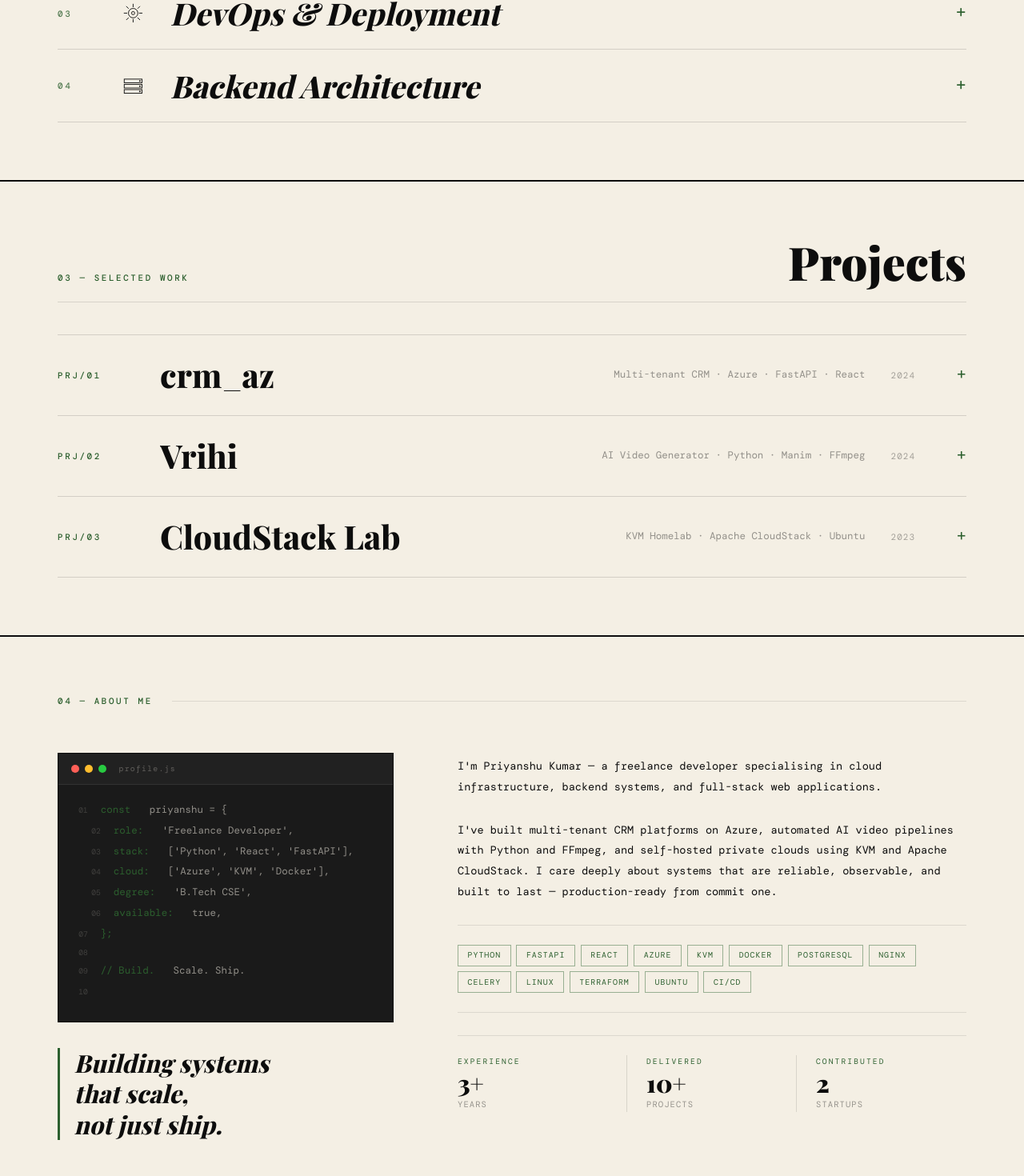
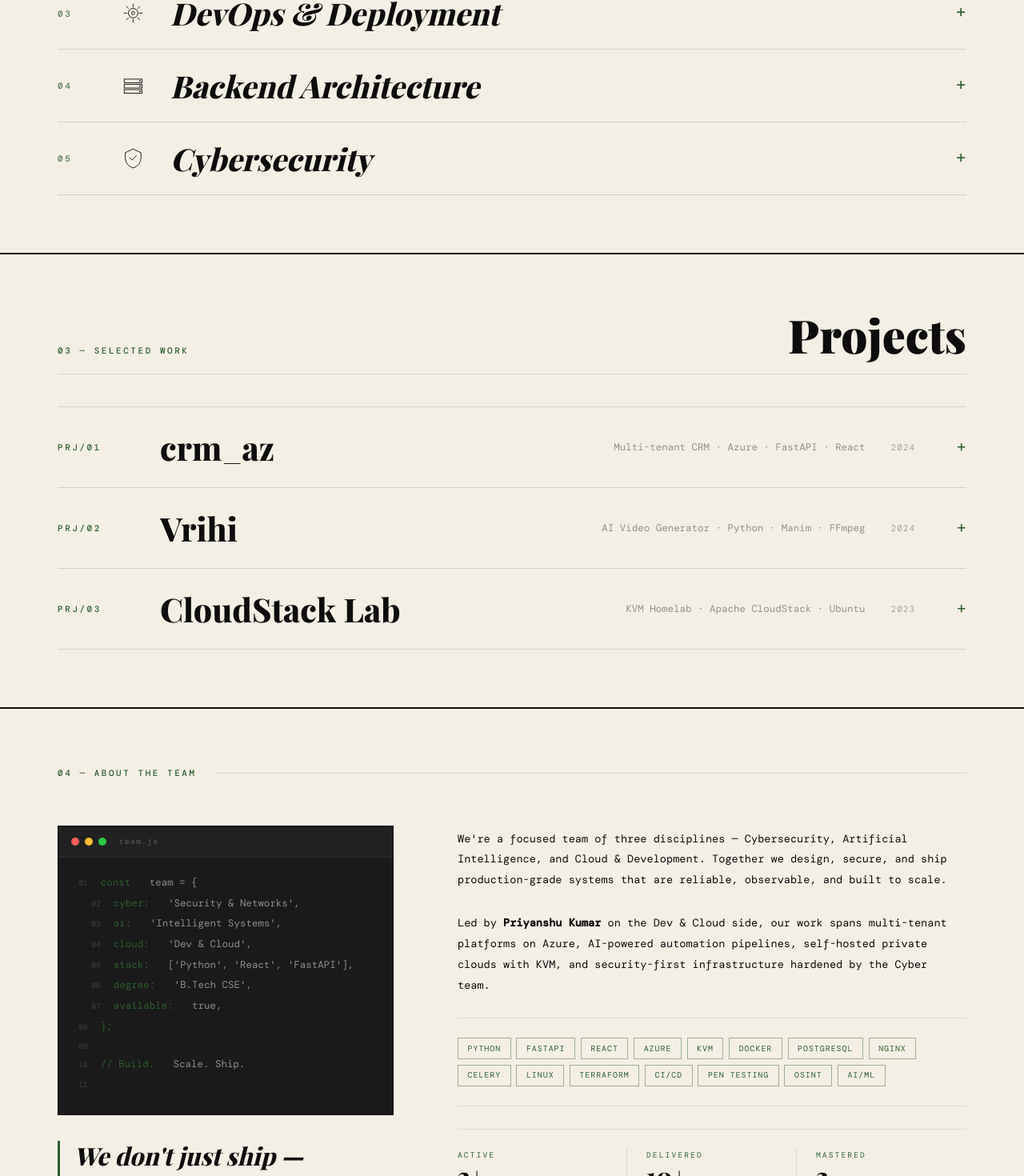
Before and after one commit to ryoikitenkaai/priyanshu.monster, a React (Vite) app: page / in a window 1280 px wide. Shown: the part 1259-2729 px from the top of the page at 80% size. Built offline with nearby package versions, Linux system fonts and the light colour scheme; a web font is replaced by a local one.

Commit message:
updated css

```diff
--- a/src/components/About.css
+++ b/src/components/About.css
@@ -213,6 +213,96 @@
   opacity: 0.4;
 }
 
+/* ── TEAM CREDITS ── */
+.about__teams {
+  margin-top: 4rem;
+  padding-top: 3rem;
+  border-top: 1px solid rgba(13,13,13,0.12);
+}
+
+.about__teams-label {
+  display: flex;
+  align-items: center;
+  gap: 1.5rem;
+  margin-bottom: 2rem;
+}
+
+.about__teams-grid {
+  display: grid;
+  grid-template-columns: repeat(3, 1fr);
+  gap: 1.25rem;
+}
+
+/* Base card */
+.about__team-card {
+  padding: 1.75rem;
+  border: 1px solid rgba(13,13,13,0.14);
+  display: flex;
+  flex-direction: column;
+  gap: 0.75rem;
+  position: relative;
+  transition: border-color 0.22s ease, transform 0.22s ease;
+}
+
+.about__team-card:hover {
+  transform: translateY(-2px);
+}
+
+/* Accent top bar by colour */
+.about__team-card--red  { border-top: 2.5px solid #C0392B; }
+.about__team-card--green { border-top: 2.5px solid var(--green); }
+.about__team-card--blue { border-top: 2.5px solid #1A5276; }
+
+/* Lead card gets a more prominent look */
+.about__team-card--lead {
+  background: var(--cream-dark);
+  border-color: rgba(13,13,13,0.24);
+}
+
+.about__team-header {
+  display: flex;
+  align-items: center;
+  gap: 0.6rem;
+  flex-wrap: wrap;
+}
+
+.about__team-tag {
+  font-family: var(--font-mono);
+  font-size: 0.58rem;
+  letter-spacing: 0.2em;
+  text-transform: uppercase;
+  color: var(--black);
+  opacity: 0.38;
+}
+
+.about__team-lead-badge {
+  font-family: var(--font-mono);
+  font-size: 0.55rem;
+  letter-spacing: 0.15em;
+  text-transform: uppercase;
+  color: var(--green);
+  border: 1px solid rgba(44,95,46,0.5);
+  padding: 0.12rem 0.5rem;
+  margin-left: auto;
+}
+
+.about__team-name {
+  font-family: var(--font-display);
+  font-style: italic;
+  font-size: 1.15rem;
+  font-weight: 800;
+  color: var(--black);
+  line-height: 1.1;
+}
+
+.about__team-desc {
+  font-family: var(--font-mono);
+  font-size: 0.75rem;
+  line-height: 1.75;
+  color: var(--black);
+  opacity: 0.55;
+}
+
 /* Responsive */
 @media (max-width: 1024px) {
   .about__grid { grid-template-columns: 340px 1fr; gap: 3.5rem; }
@@ -222,6 +312,7 @@
   .about__grid { grid-template-columns: 1fr; gap: 2.5rem; }
   .about__stats { grid-template-columns: repeat(3, 1fr); }
   .about__code-rest { font-size: 0.7rem; }
+  .about__teams-grid { grid-template-columns: 1fr; gap: 1rem; }
 }
 
 @media (max-width: 480px) {
--- a/src/components/About.jsx
+++ b/src/components/About.jsx
@@ -2,24 +2,50 @@ import React from 'react';
 import './About.css';
 
 const STATS = [
-  { n: '3+',  l: 'Years',    sub: 'EXPERIENCE'  },
+  { n: '3+',  l: 'Years',    sub: 'ACTIVE'      },
   { n: '10+', l: 'Projects', sub: 'DELIVERED'   },
-  { n: '2',   l: 'Startups', sub: 'CONTRIBUTED' },
+  { n: '3',   l: 'Domains', sub: 'MASTERED'    },
 ];
 
 const SKILLS = [
   'Python', 'FastAPI', 'React', 'Azure', 'KVM',
   'Docker', 'PostgreSQL', 'Nginx', 'Celery', 'Linux',
-  'Terraform', 'Ubuntu', 'CI/CD',
+  'Terraform', 'CI/CD', 'Pen Testing', 'OSINT', 'AI/ML',
 ];
 
-/* Inline terminal graphic — real code lines */
+const TEAMS = [
+  {
+    id: '01',
+    tag: 'CYBER TEAM',
+    name: 'Security & Networks',
+    desc: 'Penetration testing, vulnerability research, network hardening, OSINT, and security audits across infrastructure and applications.',
+    color: 'red',
+  },
+  {
+    id: '02',
+    tag: 'AI TEAM',
+    name: 'Intelligent Systems',
+    desc: 'AI-driven automation, video pipelines, ML model integration, and intelligent workflow engines built with Python and modern AI tooling.',
+    color: 'green',
+  },
+  {
+    id: '03',
+    tag: 'DEV & CLOUD',
+    name: 'Priyanshu Kumar',
+    desc: 'Full-stack development, cloud infrastructure on Azure & KVM, backend architecture, DevOps pipelines, and production-grade deployment.',
+    color: 'blue',
+    lead: true,
+  },
+];
+
+/* Inline terminal graphic */
 function TerminalGraphic() {
   const lines = [
-    { k: 'const', rest: ' priyanshu = {' },
-    { indent: true, k: 'role:', rest: " 'Freelance Developer'," },
+    { k: 'const', rest: ' team = {' },
+    { indent: true, k: 'cyber:', rest: " 'Security & Networks'," },
+    { indent: true, k: 'ai:', rest: " 'Intelligent Systems'," },
+    { indent: true, k: 'cloud:', rest: " 'Dev & Cloud'," },
     { indent: true, k: 'stack:', rest: " ['Python', 'React', 'FastAPI']," },
-    { indent: true, k: 'cloud:', rest: " ['Azure', 'KVM', 'Docker']," },
     { indent: true, k: 'degree:', rest: " 'B.Tech CSE'," },
     { indent: true, k: 'available:', rest: ' true,' },
     { k: '};', rest: '' },
@@ -28,13 +54,13 @@ function TerminalGraphic() {
   ];
 
   return (
-    <div className="about__terminal" aria-label="Code representation of Priyanshu's profile">
+    <div className="about__terminal" aria-label="Code representation of the team profile">
       {/* title bar */}
       <div className="about__terminal-bar">
         <span className="about__terminal-dot about__terminal-dot--r" />
         <span className="about__terminal-dot about__terminal-dot--y" />
         <span className="about__terminal-dot about__terminal-dot--g" />
-        <span className="about__terminal-title">profile.js</span>
+        <span className="about__terminal-title">team.js</span>
       </div>
       {/* code body */}
       <div className="about__terminal-body">
@@ -47,7 +73,7 @@ function TerminalGraphic() {
         ))}
         {/* blinking cursor */}
         <div className="about__code-line about__code-line--cursor">
-          <span className="about__code-num">10</span>
+          <span className="about__code-num">11</span>
           <span className="about__cursor" aria-hidden="true">▋</span>
         </div>
       </div>
@@ -57,12 +83,12 @@ function TerminalGraphic() {
 
 export default function About() {
   return (
-    <section className="about border-thick-top border-thick-bottom" id="about" aria-label="About Priyanshu">
+    <section className="about border-thick-top border-thick-bottom" id="about" aria-label="About the team">
       <div className="section-inner">
 
         {/* Eyebrow */}
         <div className="about__eyebrow reveal">
-          <span className="section-eyebrow">04 — About Me</span>
+          <span className="section-eyebrow">04 — About the Team</span>
           <span className="about__eyebrow-rule" aria-hidden="true" />
         </div>
 
@@ -73,21 +99,21 @@ export default function About() {
             <TerminalGraphic />
 
             <blockquote className="about__quote">
-              Building systems<br />that scale,<br />not just ship.
+              We don't just ship —<br />we build systems<br />that last.
             </blockquote>
           </div>
 
           {/* RIGHT — bio + skills + stats */}
           <div className="about__col-right">
             <p className="about__bio">
-              I&apos;m Priyanshu Kumar — a freelance developer specialising in cloud
-              infrastructure, backend systems, and full-stack web applications.
+              We're a focused team of three disciplines — Cybersecurity, Artificial Intelligence,
+              and Cloud &amp; Development. Together we design, secure, and ship production-grade
+              systems that are reliable, observable, and built to scale.
             </p>
             <p className="about__bio">
-              I&apos;ve built multi-tenant CRM platforms on Azure, automated AI video pipelines
-              with Python and FFmpeg, and self-hosted private clouds using KVM and Apache
-              CloudStack. I care deeply about systems that are reliable, observable, and built
-              to last — production-ready from commit one.
+              Led by <strong>Priyanshu Kumar</strong> on the Dev &amp; Cloud side, our work spans
+              multi-tenant platforms on Azure, AI-powered automation pipelines, self-hosted private
+              clouds with KVM, and security-first infrastructure hardened by the Cyber team.
             </p>
 
             <div className="about__skills" role="list" aria-label="Technical skills">
@@ -108,6 +134,28 @@ export default function About() {
           </div>
 
         </div>
+
+        {/* ── TEAM CREDITS ── */}
+        <div className="about__teams">
+          <div className="about__teams-label">
+            <span className="section-eyebrow">The Team</span>
+            <span className="about__eyebrow-rule" aria-hidden="true" />
+          </div>
+          <div className="about__teams-grid">
+            {TEAMS.map((t) => (
+              <div key={t.id} className={`about__team-card about__team-card--${t.color}${t.lead ? ' about__team-card--lead' : ''}`}>
+                <div className="about__team-header">
+                  <span className="about__team-id section-eyebrow">{t.id}</span>
+                  <span className="about__team-tag">{t.tag}</span>
+                  {t.lead && <span className="about__team-lead-badge">Lead</span>}
+                </div>
+                <h3 className="about__team-name">{t.name}</h3>
+                <p className="about__team-desc">{t.desc}</p>
+              </div>
+            ))}
+          </div>
+        </div>
+
       </div>
     </section>
   );
--- a/src/components/Contact.jsx
+++ b/src/components/Contact.jsx
@@ -10,11 +10,12 @@ export default function Contact() {
         <div className="contact__header-inner">
           <span className="section-eyebrow">05 — Contact</span>
           <h2 className="contact__heading">
-            Let&apos;s Build<br />
-            <span className="contact__heading-outline">Something.</span>
+            Work With
+            <br />
+            <span className="contact__heading-outline">Our Team.</span>
           </h2>
           <p className="contact__sub">
-            Available for freelance projects, consulting,<br />and long-term collaborations.
+            Reach out for projects, consulting, or long-term<br />collaborations. Our Cyber, AI &amp; Dev teams are ready.
           </p>
         </div>
         {/* Decorative grid on right */}
@@ -71,9 +72,9 @@ export default function Contact() {
       <div className="contact__footer reveal reveal-d3">
         <span className="contact__footer-name">PRIYANSHU KUMAR © 2026</span>
         <span className="contact__footer-stack">
-          React · Vite · Plain CSS · No Tailwind
+          Cyber Team · AI Team · Dev &amp; Cloud
         </span>
-        <span className="contact__footer-avail">AVAILABLE FOR FREELANCE</span>
+        <span className="contact__footer-avail">AVAILABLE FOR WORK</span>
       </div>
 
     </footer>
--- a/src/components/Hero.jsx
+++ b/src/components/Hero.jsx
@@ -139,7 +139,7 @@ export default function Hero() {
 
           <span className="hero__eyebrow">
             <span className="hero__eyebrow-dot" aria-hidden="true" />
-            Freelance Developer · Full-Stack & Cloud
+            Cyber · AI · Dev & Cloud — We Build Together
           </span>
 
           <h1 className="hero__name">
@@ -148,7 +148,7 @@ export default function Hero() {
           </h1>
 
           <p className="hero__sub">
-            Cloud infrastructure · Backend systems · Full-stack web
+            Cloud infrastructure · AI pipelines · Cyber security · Full-stack systems
           </p>
 
           <div className="hero__actions">
--- a/src/components/Marquee.jsx
+++ b/src/components/Marquee.jsx
@@ -2,7 +2,7 @@ import React from 'react';
 import './Marquee.css';
 
 const TICKER_TEXT =
-  'AVAILABLE FOR WORK · CLOUD · BACKEND · FULL-STACK · AZURE · KVM · DOCKER · ';
+  'CYBER TEAM · AI TEAM · DEV & CLOUD · AVAILABLE FOR WORK · AZURE · FULL-STACK · SECURITY · AUTOMATION · ';
 
 export default function Marquee() {
   return (
--- a/src/components/Services.jsx
+++ b/src/components/Services.jsx
@@ -60,6 +60,19 @@ const SERVICES = [
       </svg>
     ),
   },
+  {
+    id: '05',
+    label: 'Cybersecurity',
+    title: 'Cybersecurity',
+    descriptor: 'Penetration testing, vulnerability assessment, network hardening, OSINT, and security audits. We identify threats before they find you.',
+    tech: ['Pen Testing', 'OSINT', 'Network Hardening', 'Nmap', 'Burp Suite'],
+    icon: (
+      <svg viewBox="0 0 44 44" fill="none" xmlns="http://www.w3.org/2000/svg" className="svc__icon" aria-hidden="true">
+        <path d="M22 5L7 12v10c0 9 6.5 17 15 19 8.5-2 15-10 15-19V12L22 5Z" stroke="currentColor" strokeWidth="1.4"/>
+        <path d="M16 22l4 4 8-8" stroke="currentColor" strokeWidth="1.4" strokeLinecap="square"/>
+      </svg>
+    ),
+  },
 ];
 
 export default function Services() {
@@ -71,7 +84,7 @@ export default function Services() {
 
         {/* Header row */}
         <div className="services__header reveal">
-          <span className="section-eyebrow">02 — What I Do</span>
+          <span className="section-eyebrow">02 — What We Do</span>
           <h2 className="section-heading services__heading">Services</h2>
         </div>
 
```
